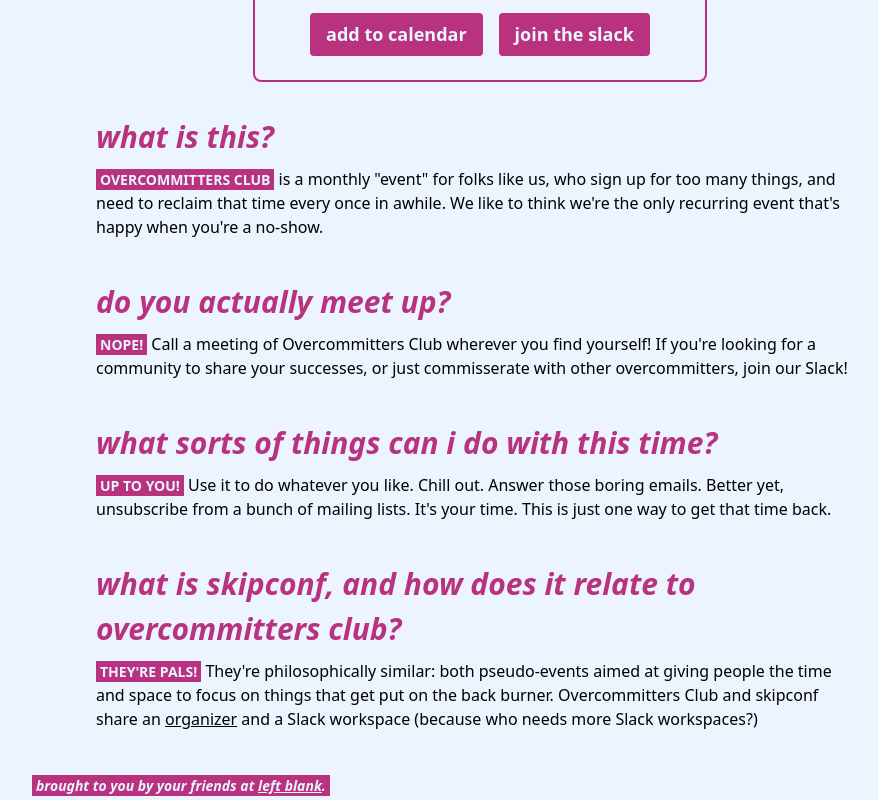
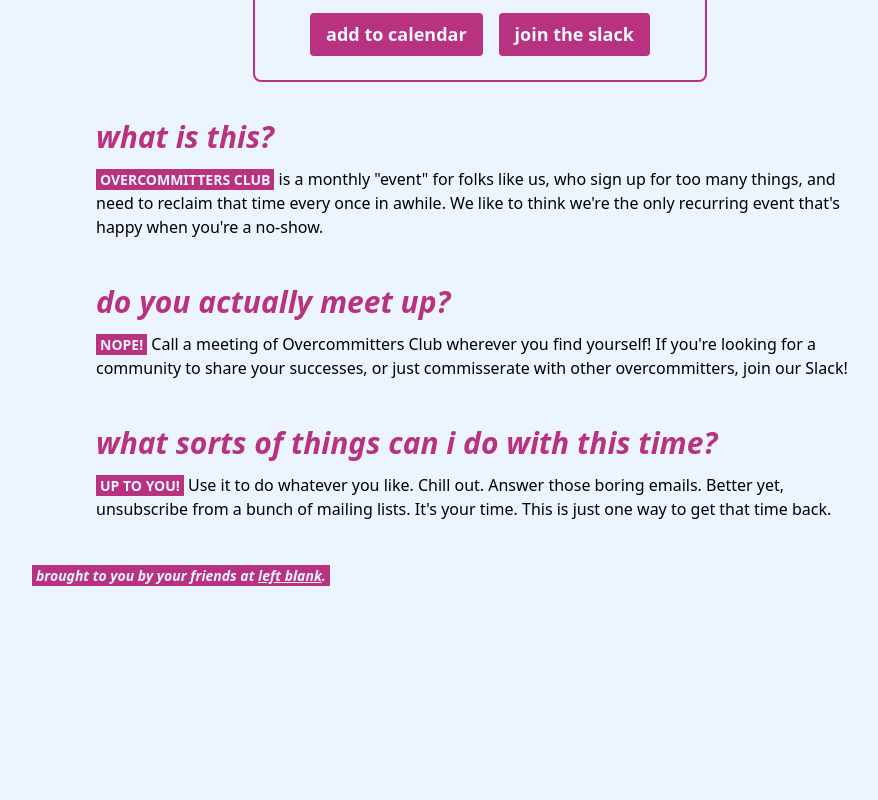
Before and after one commit to brampersandon/overcommitters.club, a Next.js app: page / in a window 1280 px wide. Shown: the part 321-1121 px from the top of the page, without its empty margins (160-1038 px from the left). After the commit the page ends 911 px from the top, so only its background shows below. Built offline with nearby package versions, Linux system fonts and the light colour scheme.

Commit message:
Remove skipconf ref because nobody gives a flying heck

```diff
--- a/pages/index.tsx
+++ b/pages/index.tsx
@@ -63,20 +63,6 @@ const Hero = () => (
         Use it to do whatever you like. Chill out. Answer those boring emails.
         Better yet, unsubscribe from a bunch of mailing lists. It's your time.
         This is just one way to get that time back.
-      </p>
-    </FAQ>
-    <FAQ question="What is skipconf, and how does it relate to Overcommitters Club?">
-      <p className="py-2">
-        <span className="uppercase font-bold text-sm text-indigo-100 bg-pink-700 px-1 inline-block">
-          They're pals!
-        </span>{" "}
-        They're philosophically similar: both pseudo-events aimed at giving
-        people the time and space to focus on things that get put on the back
-        burner. Overcommitters Club and skipconf share an{" "}
-        <a className="underline" href="https://twitter.com/brandon_mn">
-          organizer
-        </a>{" "}
-        and a Slack workspace (because who needs more Slack workspaces?)
       </p>
     </FAQ>
   </section>
```
